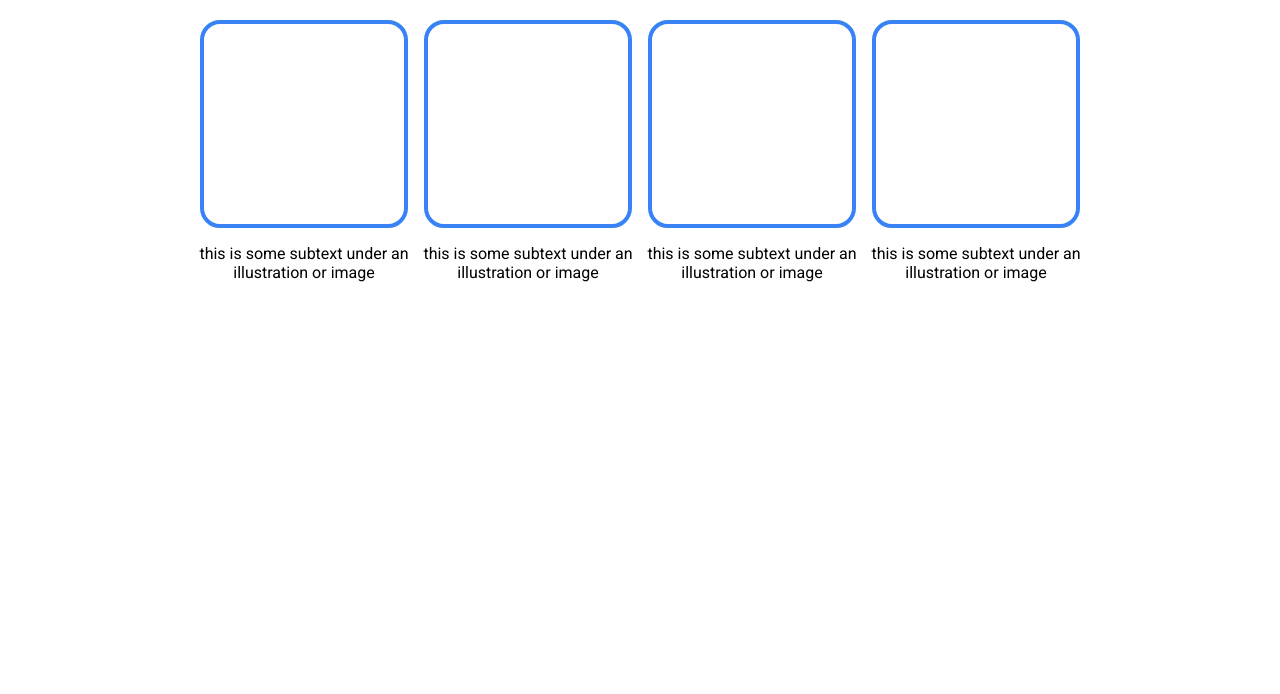
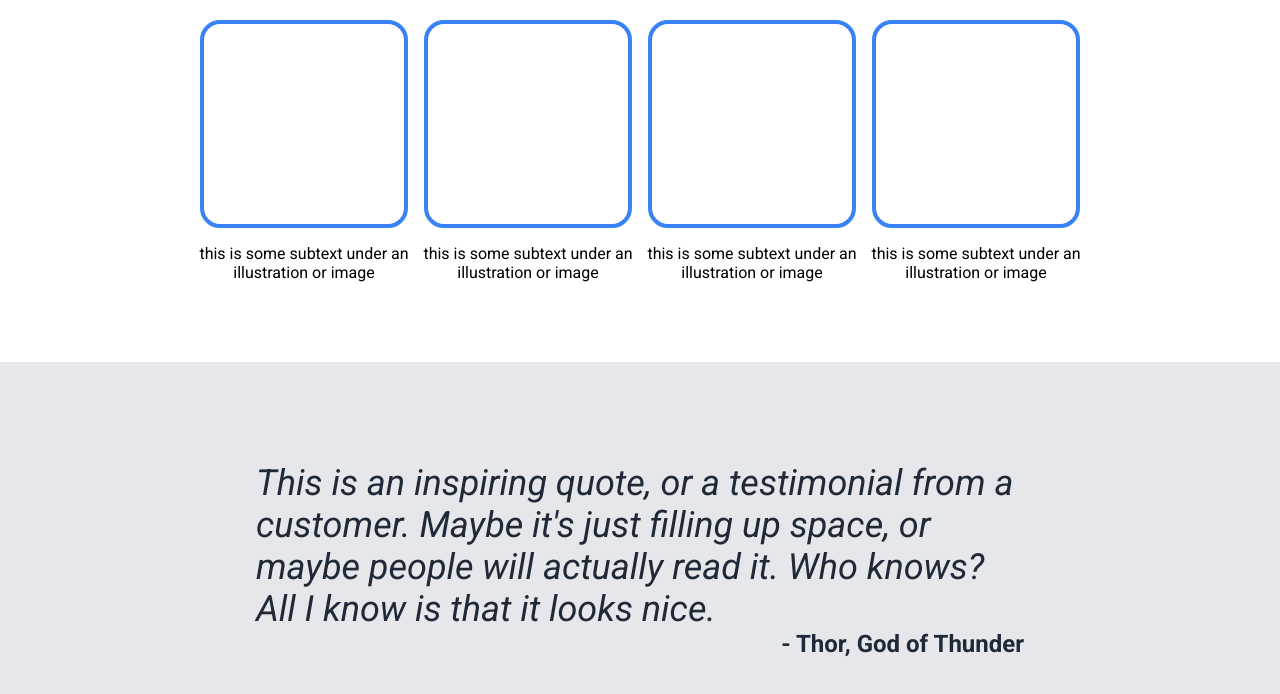
Before and after one commit to dannyoussef/odin-landing-page, a plain HTML site: page index.html in a window 1280 px wide. Shown: the part 600-1294 px from the top of the page. Before the commit the page ends 962 px from the top, so only its background shows below. Drawn offline with Linux system fonts and the light colour scheme.

Commit message:
completed section 3

```diff
--- a/index.html
+++ b/index.html
@@ -7,7 +7,7 @@
     <link rel="preconnect" href="https://fonts.googleapis.com" />
     <link rel="preconnect" href="https://fonts.gstatic.com" crossorigin />
     <link
-      href="https://fonts.googleapis.com/css2?family=Roboto&display=swap"
+      href="https://fonts.googleapis.com/css2?family=Roboto:ital,wght@0,100;0,300;0,400;0,500;0,700;0,900;1,100;1,300;1,400;1,500;1,700;1,900&display=swap"
       rel="stylesheet"
     />
     <title>Project: Landing Page</title>
@@ -78,5 +78,16 @@
         </div>
       </div>
     </div>
+    <!-- Section 3 -->
+    <div id="section-3">
+      <div id="inspiring-quote">
+        <p>
+          This is an inspiring quote, or a testimonial from a customer. Maybe
+          it's just filling up space, or maybe people will actually read it. Who
+          knows? All I know is that it looks nice.
+        </p>
+        <p id="quote-author">- Thor, God of Thunder</p>
+      </div>
+    </div>
   </body>
 </html>
--- a/styles.css
+++ b/styles.css
@@ -122,3 +122,33 @@ ul {
   border: 4px solid #3882f6;
   border-radius: 20px;
 }
+
+/* Section 3 */
+
+#section-3 {
+  display: flex;
+  justify-content: center;
+  background-color: #e5e7eb;
+  padding: 5% 0 5% 0;
+}
+
+#inspiring-quote {
+  width: 60%;
+  font-size: 36px;
+  font-style: italic;
+  font-weight: light;
+  color: #1f2937;
+  text-align: left;
+}
+
+#inspiring-quote p {
+  margin-bottom: 0px;
+}
+
+#quote-author {
+  text-align: right;
+  font-weight: bold;
+  font-style: normal;
+  font-size: 24px;
+  margin-top: 0px;
+}
```
